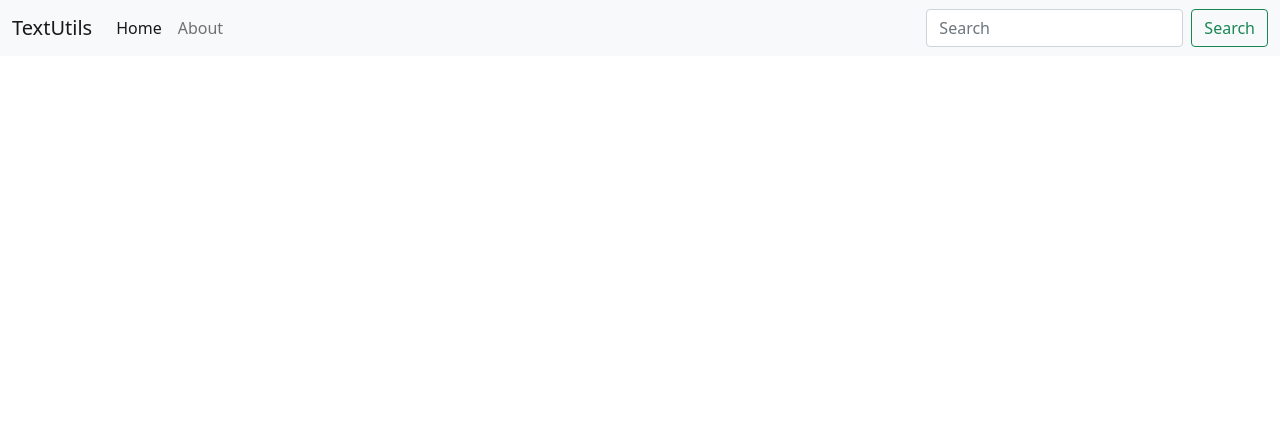
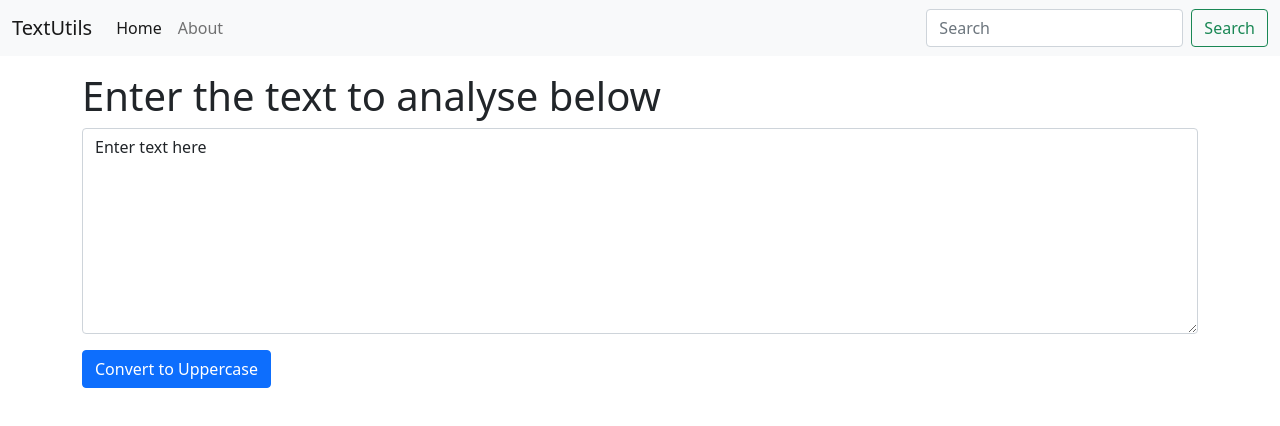
Before and after one commit to amrit12001703/React-Code-With-Harry, a React (Create React App) app: page / in a window 1280 px wide. Shown: the top 426 px of the page. Built offline with nearby package versions, Linux system fonts and the light colour scheme.

Commit message:
State and handling event

```diff
--- a/src/App.js
+++ b/src/App.js
@@ -1,9 +1,14 @@
 import './App.css';
 import Navbar from './components/Navbar';
+import TextForm from './components/TextForm';
+
 function App() {
   return (
     <>
      <Navbar title="TextUtils" aboutText="About"/>
+     <div className='container my-3'>
+     <TextForm  heading="Enter the text to analyse below"/>
+     </div>
    </>
   );
 }
--- /dev/null
+++ b/src/components/TextForm.js
@@ -0,0 +1,26 @@
+import React,{useState} from 'react';
+
+export default function TextForm(props) {
+
+    const handleUpClick=()=>{
+        // console.log("Uppercase was cicket");
+        let newText=text.toUpperCase();
+        setText(newText);
+    }
+    const handleOnChange=(event)=>{
+        // console.log("on change clicked");
+        setText(event.target.value);
+    }
+    //state{useState is hook}
+    const[text,setText]=useState('Enter text here');
+
+    return (
+        <div>
+            <h1>{props.heading}</h1>
+            <div className="mb-3">
+                <textarea className="form-control" value={text} onChange={handleOnChange} id="myBox" rows="8"></textarea>
+            </div>
+            <button className="btn btn-primary" onClick={handleUpClick}>Convert to Uppercase</button>
+        </div>
+    )
+}
```
